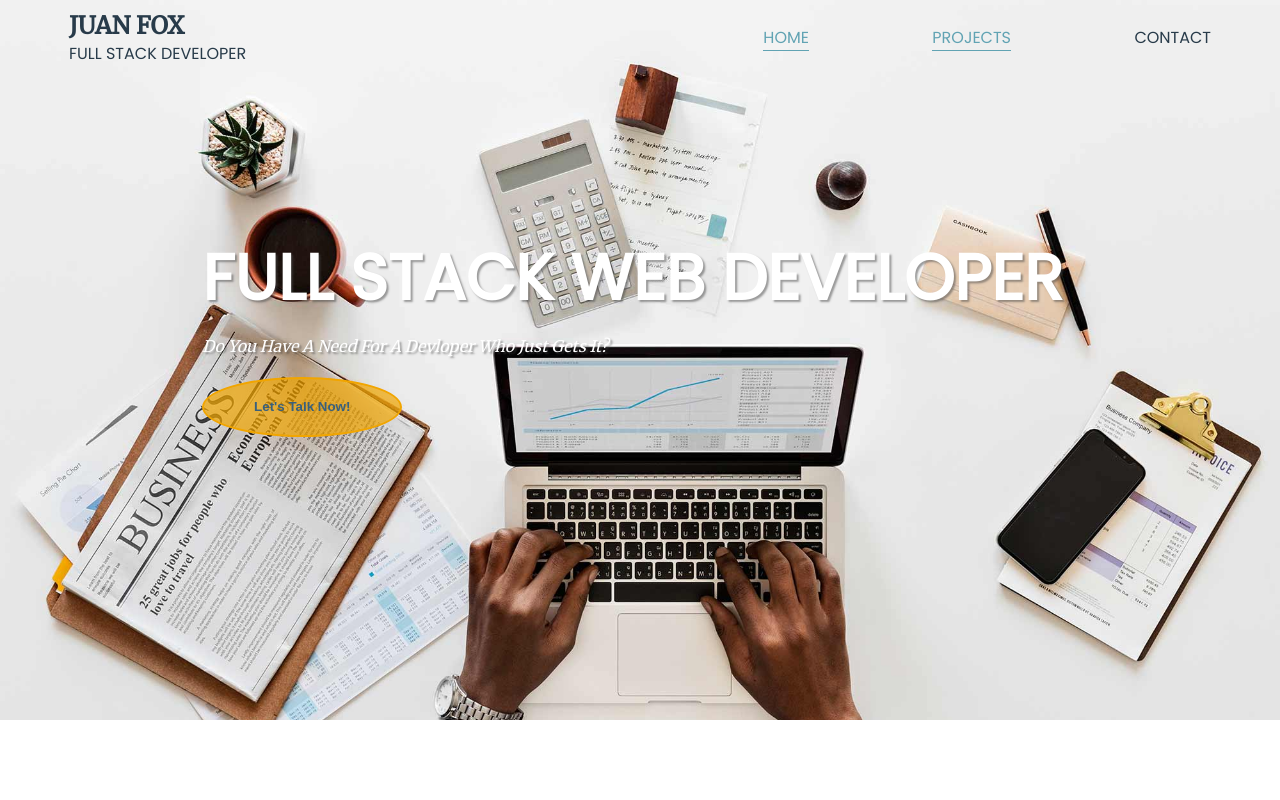
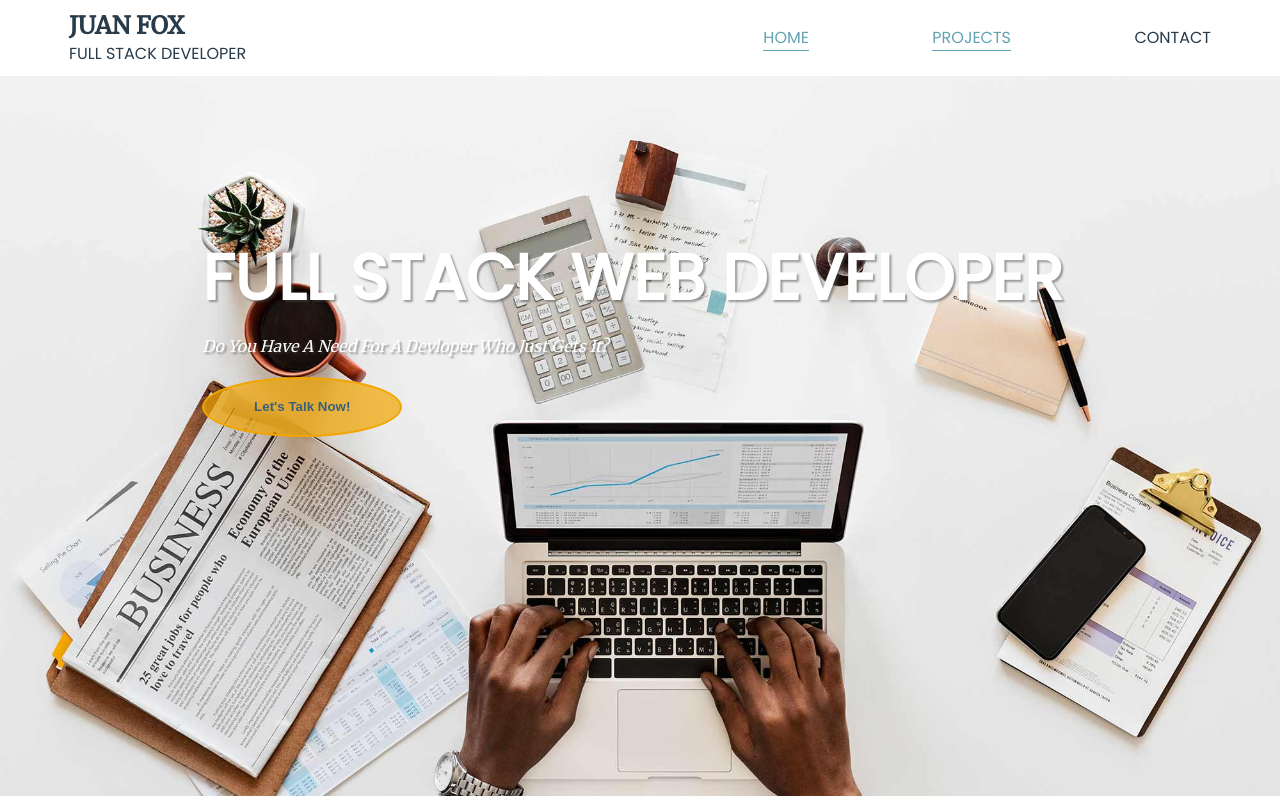
Before and after one commit to OverAndBeyondWeb/mern-stack-portfolio, a React (Create React App) app in the folder client/: page / in a window 1280 px wide. Shown: the top 800 px of the page. Built offline with nearby package versions, Linux system fonts and the light colour scheme.

Commit message:
projects link in Header component is scrollin page to projects section (generic)

```diff
--- a/client/src/components/Header/Header.js
+++ b/client/src/components/Header/Header.js
@@ -4,12 +4,6 @@ import './Header.scss';
 import { NavLink } from 'react-router-dom';
 
 class Header extends Component {
-
-
-  scrollToProjects() {
-    console.log('yep');
-    window.scrollTo(0, 100);
-  }
 
   render() {
     return (
@@ -24,8 +18,8 @@ class Header extends Component {
 
             <ul id="site-nav">
               <i id="close-nav" className="fa fa-window-close-o" aria-hidden="true"></i>
-              <li onClick={this.scrollToProjects}><NavLink to="/" className="navLink" activeClassName="current">HOME</NavLink></li>
-              <li><NavLink to="/#projects" className="navLink" activeClassName="current">PROJECTS</NavLink></li>
+              <li><NavLink to="/" className="navLink" activeClassName="current">HOME</NavLink></li>
+              <li onClick={this.props.scrollToProjects}><NavLink to="/#projects" className="navLink" activeClassName="current">PROJECTS</NavLink></li>
               <li><NavLink to="/contact" className="navLink" activeClassName="current">CONTACT</NavLink></li>
             </ul>
           </nav>
--- a/client/src/components/Home/Home.js
+++ b/client/src/components/Home/Home.js
@@ -1,6 +1,7 @@
 import React, { Component } from 'react';
 import './Home.scss';
 
+import Header from '../Header/Header';
 import LandingPage from '../LandingPage/LandingPage';
 import Skills from '../Skills/Skills';
 import Quote from '../Quote/Quote';
@@ -10,13 +11,19 @@ import Footer from '../Footer/Footer';
 class Home extends Component {
 
 
+  scrollToProjects = () => {
+    let projPos = this.projects.getBoundingClientRect().top;
+    window.scrollTo(0, projPos);
+  }
+
   render() {
     return (
       <div className="Home">
+        <Header scrollToProjects={this.scrollToProjects} />
         <LandingPage />
         <Skills />
         <Quote />
-        <Projects />
+        <Projects projectsRef={el => this.projects = el} />
         <Footer />
       </div>
 
--- a/client/src/components/LandingPage/LandingPage.js
+++ b/client/src/components/LandingPage/LandingPage.js
@@ -1,11 +1,10 @@
 import React from 'react';
 import './LandingPage.scss';
 
-import Header from '../Header/Header';
+
 
 export default () => (
   <div className="landing-page">
-    <Header />
     <div className="page-container wrap">
       <div className="page-content">
         <h1>full stack web developer</h1>
--- a/client/src/components/Projects/Projects.js
+++ b/client/src/components/Projects/Projects.js
@@ -53,7 +53,7 @@ class Projects extends Component {
 
   render() {
     return (
-      <div id="projects" className="projects">
+      <div id="projects" className="projects" ref={this.props.projectsRef}>
         <div className="projects-container wrap">
           <h1>Projects</h1>
           <ul>
```
